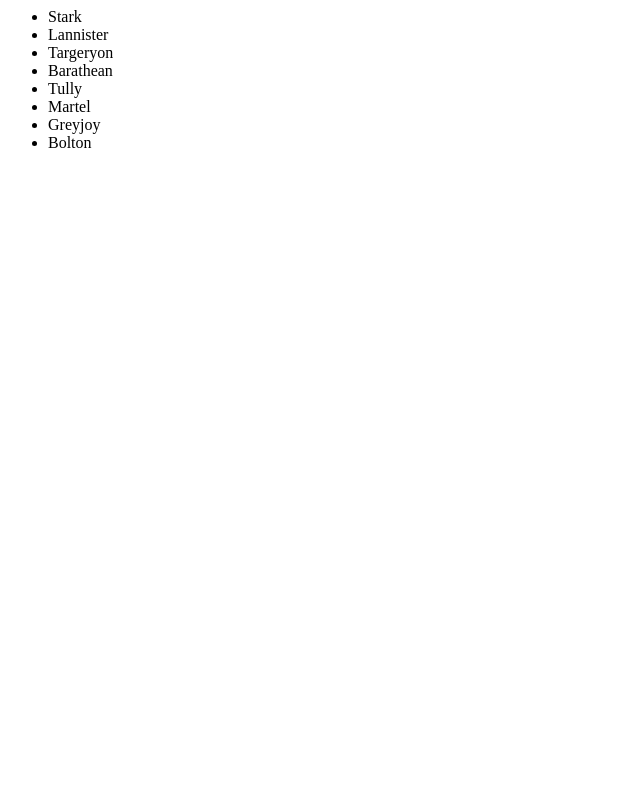
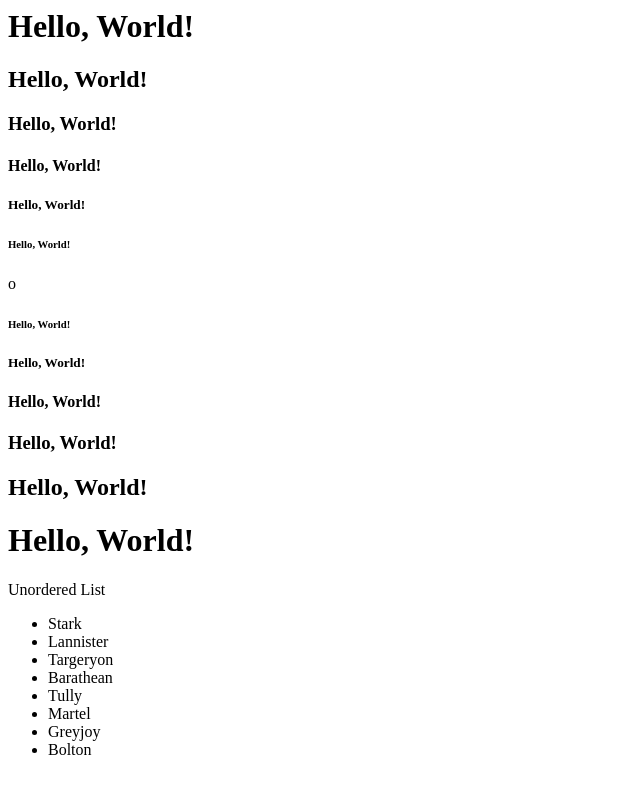
Before and after one commit to nolivadesu/HTML, a plain HTML site: page index.html in a window 1280 px wide. Shown: the whole page, without its empty margins (0-640 px from the left). Drawn offline with Linux system fonts and the light colour scheme.

Commit message:
added headers and a paragraph tag

```diff
--- a/index.html
+++ b/index.html
@@ -1,6 +1,23 @@
 <html>
 <body>
+	<h1>Hello, World!</h1>
+	<h2>Hello, World!</h2>
+	<h3>Hello, World!</h3>
+	<h4>Hello, World!</h4>
+	<h5>Hello, World!</h5>
+	<h6>Hello, World!</h6>
 
+
+	<p>o</p>
+
+	<h6>Hello, World!</h6>
+	<h5>Hello, World!</h5>
+	<h4>Hello, World!</h4>
+	<h3>Hello, World!</h3>
+	<h2>Hello, World!</h2>
+	<h1>Hello, World!</h1>
+
+	<p>Unordered List</p>
 	<div>
 		<ul>
 			<li>Stark</li>
```
